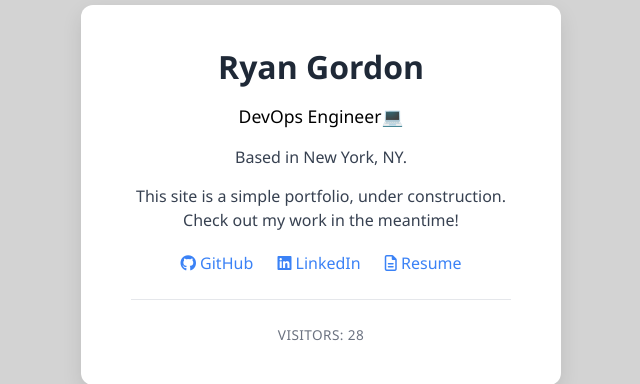
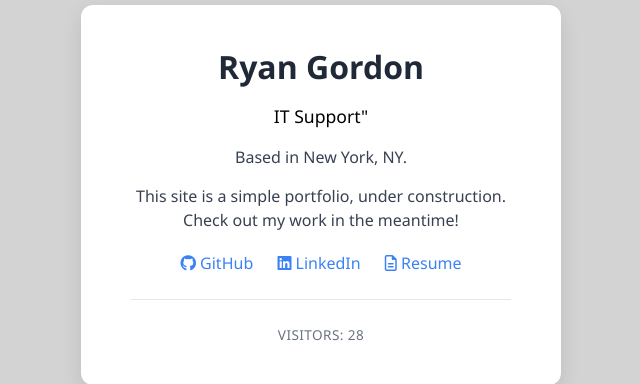
Before and after one commit to ryankgordon/RyanGordon, a Flask app: page / in a window 1280 px wide. Shown: the part 205-589 px from the top of the page, without its empty margins (319-959 px from the left). Run offline with Flask 3, Linux system fonts and the light colour scheme; data comes from the database, SQL or seed files in the repository.

Commit message:
Update subtitle and add software engineering role and IT support

```diff
--- a/templates/index.html
+++ b/templates/index.html
@@ -9,7 +9,8 @@
 <body>
   <div class="container">
     <h1>Ryan Gordon</h1>
-    <p class="subtitle">DevOps Engineer💻</p>
+    <p class="subtitle">IT Support"</p>
+    <p class="Software Engineering💻"</p>
 
     <p>Based in New York, NY.</p>
 
```
